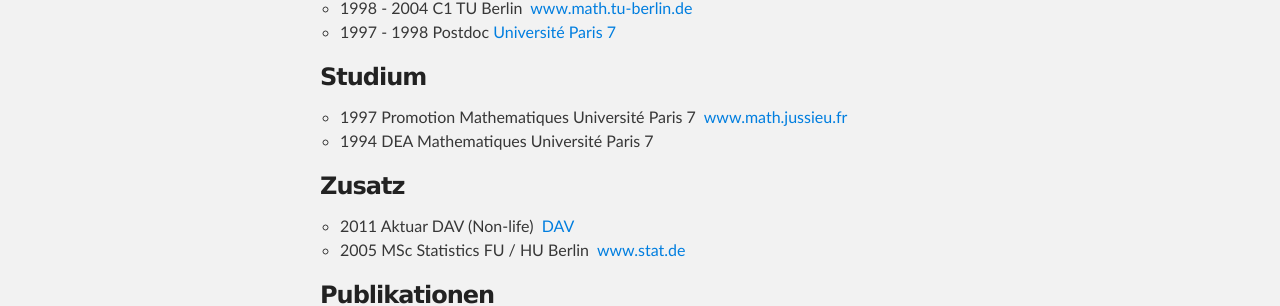
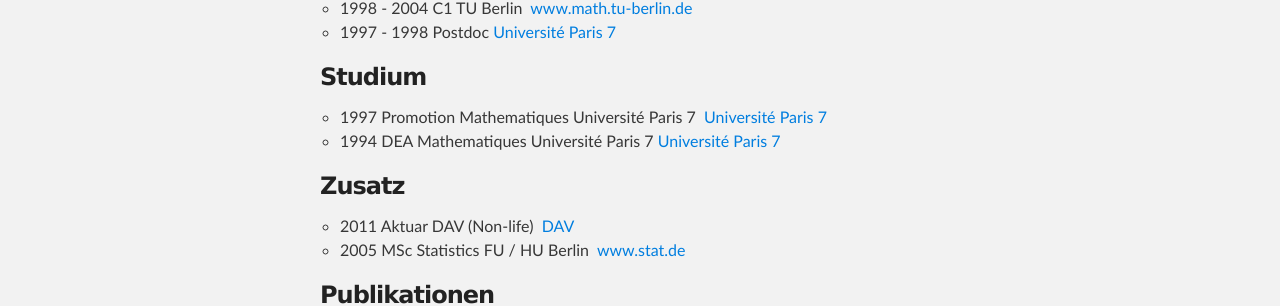
Before and after one commit to bbergter/bbergter, a Jekyll site: the page built from cv/index.html, in a window 1280 px wide. Shown: the part 385-691 px from the top of the page. Built offline with Jekyll 4.4.1, drawn with Linux system fonts in a browser that asks for light colours.

Commit message:
Update index.html

```diff
--- a/cv/index.html
+++ b/cv/index.html
@@ -28,10 +28,12 @@
        <h3>Studium</h3>
        <ul>
               <li>1997 Promotion Mathematiques Universit&eacute; Paris 7&nbsp;
-                <a href="http://www.institut.math.jussieu.fr/"
-                  target="_blank"> www.math.jussieu.fr</a> <br>
+               <a href="http://www.institut.math.jussieu.fr/" title="http://www.institut.math.jussieu.fr/"
+  target="_blank">Université Paris 7</a> <br>
               </li>
-              <li>1994 DEA Mathematiques Universit&eacute; Paris 7</li>
+              <li>1994 DEA Mathematiques Universit&eacute; Paris 7
+              <a href="https://www.imj-prg.fr/" title="http://www.institut.math.jussieu.fr/"
+  target="_blank">Université Paris 7</a></li>
             </ul>
 
 
```
